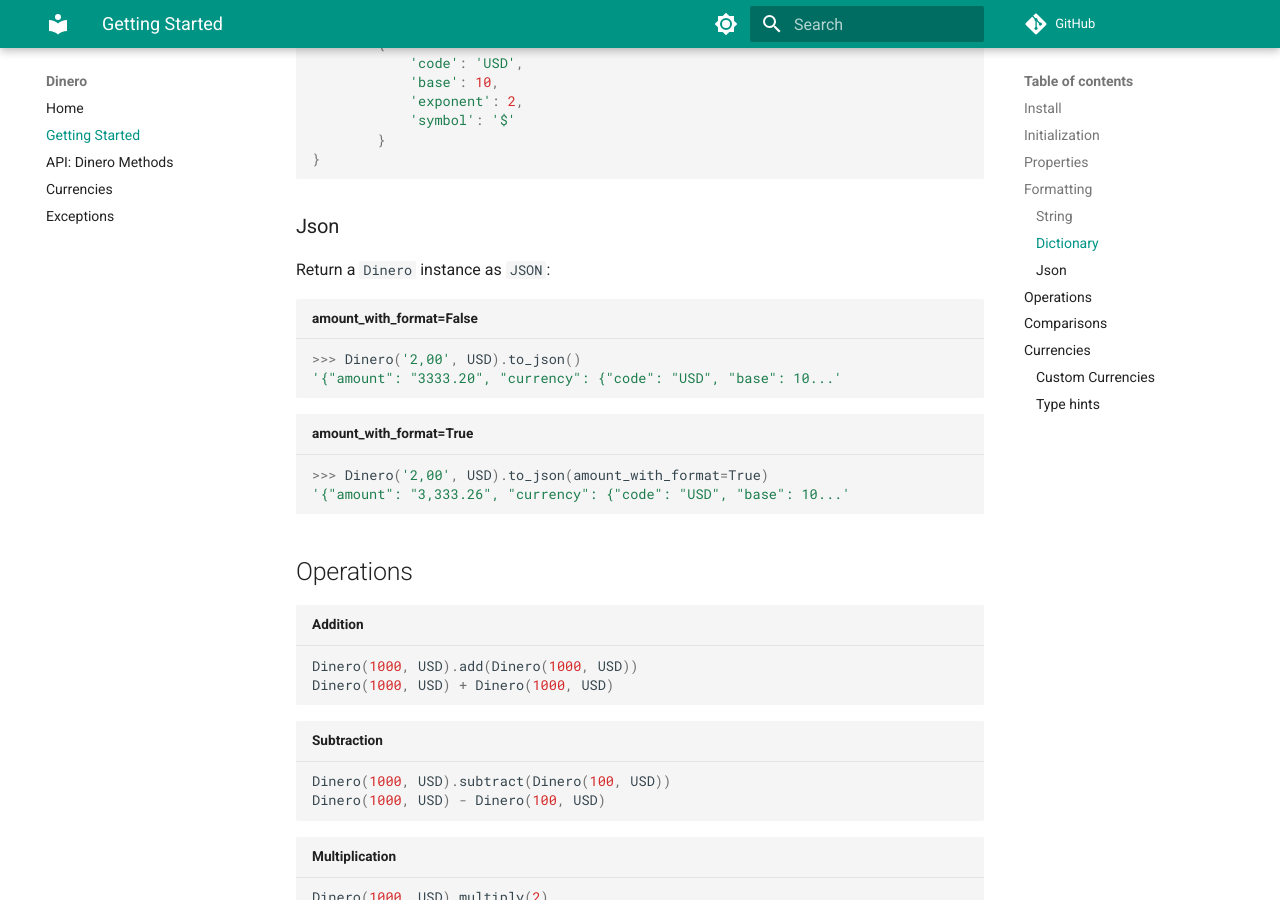
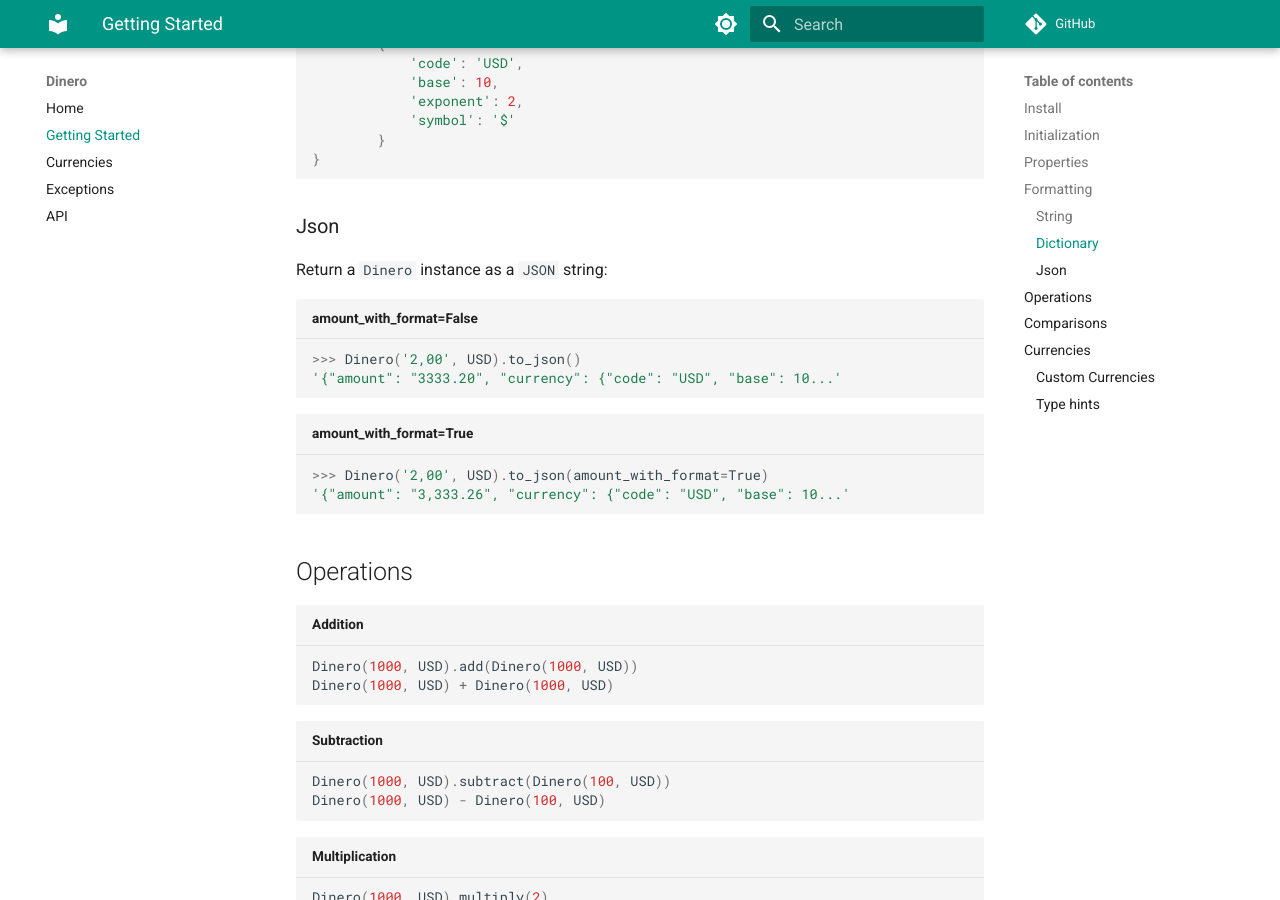
Before and after one commit to wilfredinni/dinero, an MkDocs documentation site: the page built from docs/started.md, in a window 1280 px wide and 900 px high, scrolled down 2021 px. Built offline with MkDocs 1.6.1 and Material for MkDocs 9.7.7, drawn with Linux system fonts in a browser that asks for light colours; comment, search, counter and statistics services are not loaded.

Commit message:
chore: update documentation

````diff
--- a/docs/started.md
+++ b/docs/started.md
@@ -108,7 +108,7 @@
 
 ### Json
 
-Return a `Dinero` instance as `JSON`:
+Return a `Dinero` instance as a `JSON` string:
 
 ```python title="amount_with_format=False"
 >>> Dinero('2,00', USD).to_json()
--- a/mkdocs.yml
+++ b/mkdocs.yml
@@ -48,6 +48,6 @@
 nav:
   - Home: index.md
   - started.md
-  - api.md
   - currencies.md
   - exceptions.md
+  - API: api.md
````
